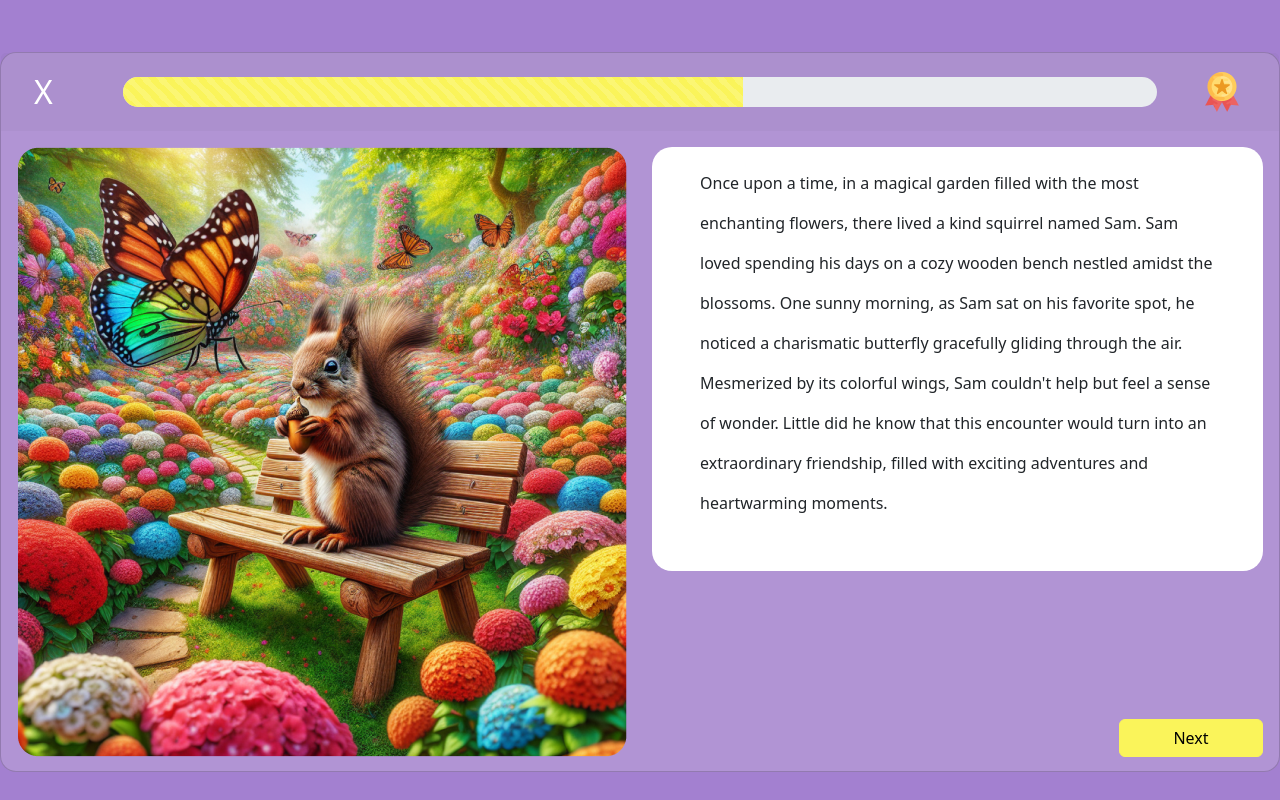
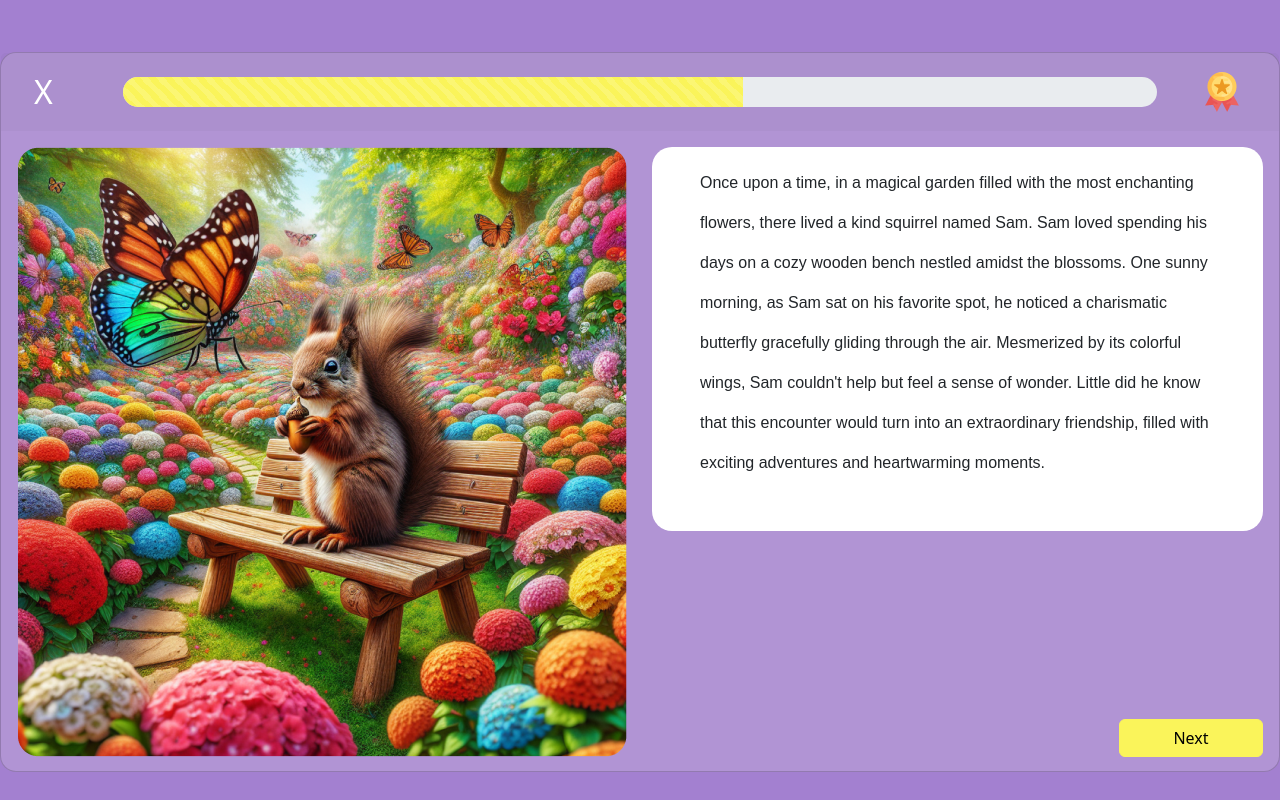
Before and after one commit to Anuntayaice/artyapp-project, a React (Create React App) app: page /exercises in a window 1280 px wide. Built offline with nearby package versions, Linux system fonts and the light colour scheme.

Commit message:
font imported

```diff
--- a/src/App.css
+++ b/src/App.css
@@ -11,6 +11,9 @@
   .App-logo {
     animation: App-logo-spin infinite 20s linear;
   }
+}
+.customfont {
+  font-family: 'OpenDyslexic', sans-serif;
 }
 
 .App-header {
--- a/src/components/cards/ExCard.js
+++ b/src/components/cards/ExCard.js
@@ -48,7 +48,7 @@ const ExCard = ({ imageSrc , text}) => {
           </Col>
           <Col className="d-flex flex-column">
             <Card
-              className="px-5 text-start pt-3 pb-5 border-0 mb-3"
+              className="px-5 text-start pt-3 pb-5 border-0 mb-3 customfont"
               style={{ lineHeight: "2.5", borderRadius: "20px" }}
             >
               {text}
```
